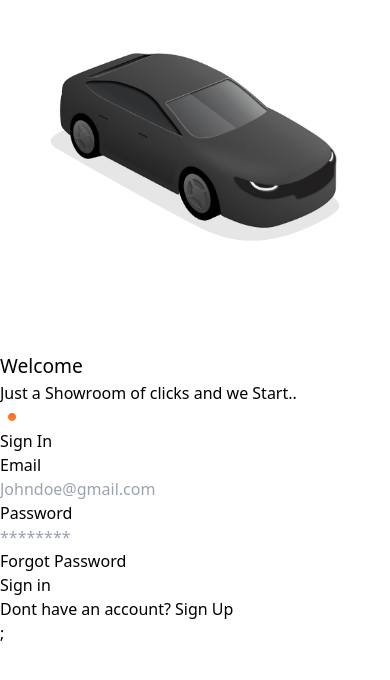
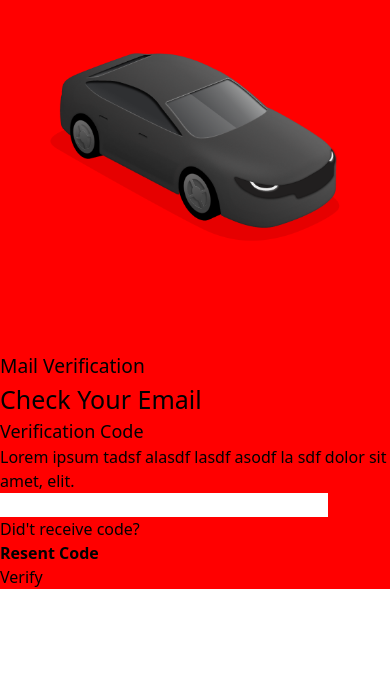
Before and after one commit to Talha-24/Car_Rental_Service, a React (Vite) app: page / in a window 390 px wide. Shown: the top 680 px of the page. Built offline with nearby package versions, Linux system fonts and the light colour scheme.

Commit message:
Email Verification Component is now Responsive with respect to percentage, using vmin in input,button,text components

```diff
--- a/src/App.jsx
+++ b/src/App.jsx
@@ -37,11 +37,13 @@ const [user,setUser]=useState(null);
   return (
 
     <div className="flex items-center justify-center bg-white">
+    <Verification/>
+
 
 
       {/* {!user ? <SignUp LoginHandler={LoginHandler}/> : ''}; */}
 
-      {user == "Admin" ? <Dashboard/> : (user == "User" ?  <Dashboard2/> : <SignUp LoginHandler={LoginHandler}/>)};
+      {/* {user == "Admin" ? <Dashboard/> : (user == "User" ?  <Dashboard2/> : <SignUp LoginHandler={LoginHandler}/>)}; */}
 
 
     </div>
--- a/src/assets/Components/Mail Verification/Re/Images/MailVerification.jsx
+++ b/src/assets/Components/Mail Verification/Re/Images/MailVerification.jsx
@@ -4,26 +4,26 @@ const MailVerification = () => {
     <div className="w-[100%] bg-[#FFFFFF] flex flex-col items-center justify-center h-[100vh] text-center px-[70px] mail">
         <form onSubmit={(e)=>[e.preventDefault()]}>
                 <div className="w-[100%] flex flex-col gap-[8px]">
-                    <h4 className="text-3xl text-black font-bold">Check Your Email</h4>
-                    <h5 className="text-2xl text-[#0c0a27f4] font-medium">Verification Code</h5>
-                    <p className="text-center w-[100%] py-[8px] text-black text-sm">Lorem ipsum tadsf alasdf lasdf asodf la sdf dolor sit amet, elit.</p>
+                    <h4 className="text-[5vmin] text-black font-bold">Check Your Email</h4>
+                    <h5 className="text-[3.5vmin] text-[#0c0a27f4] font-medium">Verification Code</h5>
+                    <p className="text-center w-[100%] py-[8px] text-black text-[2vmin]">Lorem ipsum tadsf alasdf lasdf asodf la sdf dolor sit amet, elit.</p>
 
                 </div>
-                <div className="w-[100%] flex flex-row gap-[5px] py-[40px] ">
-                   <input readOnly type="number" name="" id=""  className="w-[16.66667%] py-[8px] text-black text-center border-[1px] border-gray-500  rounded-lg"/>
-                   <input readOnly type="number" name="" id="" className="w-[16.66667%] py-[8px] text-black text-center border-[1px] border-gray-500  rounded-lg" />
-                   <input readOnly type="number" name="" id=""  className="w-[16.66667%] py-[8px] text-black text-center border-[1px] border-gray-500  rounded-lg"/>
-                   <input readOnly type="number" name="" id="" className="w-[16.66667%] py-[8px] text-black text-center border-[1px] border-gray-500  rounded-lg" />
-                   <input readOnly type="number" name="" id="" className="w-[16.66667%] py-[8px] text-black text-center border-[1px] border-gray-500  rounded-lg" />
-                   <input readOnly type="text" className="w-[16%] py-[8px] rounded-lg text-black border-[1px] border-gray-500" />
+                <div className="w-[100%] flex flex-row gap-[2vmin] py-[4vmin] ">
+                   <input readOnly type="number" name="" id=""  className="w-[12vmin] py-[2.5vmin] text-black text-center border-[1px] border-gray-500  rounded-lg"/>
+                   <input readOnly type="number" name="" id="" className="w-[12vmin] py-[2.5vmin] text-black text-center border-[1px] border-gray-500  rounded-lg" />
+                   <input readOnly type="number" name="" id=""  className="w-[12vmin] py-[2.5vmin] text-black text-center border-[1px] border-gray-500  rounded-lg"/>
+                   <input readOnly type="number" name="" id="" className="w-[12vmin] py-[2.5vmin] text-black text-center border-[1px] border-gray-500  rounded-lg" />
+                   <input readOnly type="number" name="" id="" className="w-[12vmin] py-[2.5vmin] text-black text-center border-[1px] border-gray-500  rounded-lg" />
+                   <input readOnly type="text" className="w-[12vmin] py-[2.5vmin] rounded-lg text-black border-[1px] border-gray-500" />
 
                 </div>
                 <div className="w-[100%]">
                     <div id="verify" className="pb-[20px]">
-                    <p className="w-[100%] text-black text-sm">Did&apos;t receive code?</p>
-                    <b className="text-[#FF5C1E] text-sm "><a href="">Resent Code</a></b>
+                    <p className="w-[100%] text-black text-[3vmin]">Did&apos;t receive code?</p>
+                    <b className="text-[#FF5C1E] text-[3vmin] "><a href="">Resent Code</a></b>
                     </div>
-                    <button className="w-[100%] rounded bg-[#FF5C1E] py-[5px] text-sm font-semibold text-white">Verify</button>
+                    <button className="w-[100%] rounded bg-[#FF5C1E] py-[1.5vmin] text-[3vmin] font-semibold text-white">Verify</button>
 
                 </div>
         </form>
--- a/src/assets/Components/Mail Verification/Re/Images/SectionThree.jsx
+++ b/src/assets/Components/Mail Verification/Re/Images/SectionThree.jsx
@@ -1,3 +1,5 @@
+
+
 
 const SectionThree = () => {
   return (
@@ -5,7 +7,7 @@ const SectionThree = () => {
         <div id="image">
             <img  className="object-cover w-[100%] h-[70vh] bg-[#FF6E1C]" src="src\assets\images\carone.png" alt="" />
         </div>
-            <big className="bg-[#FF6E1C] text-3xl font-semibold h-[30vh] w-[100%] text-center pb-[100px] text-white">Mail Verification</big>
+            <big className="bg-[#FF6E1C] text-[4vmin] font-semibold h-[30vh] w-[100%] text-center pb-[100px] text-white">Mail Verification</big>
     </div>
   )
 }
--- a/src/assets/Components/Mail Verification/Re/Images/Verification.jsx
+++ b/src/assets/Components/Mail Verification/Re/Images/Verification.jsx
@@ -1,10 +1,12 @@
+import Section from "../../../Common/Section"
 import MailVerification from "./MailVerification"
 import SectionThree from "./SectionThree"
-
 const Verification = () => {
   return (
     <div className="flex w-[100%] flex-row items-center justify-center verification ">
-        <SectionThree/>
+
+    <SectionThree/>
+
         <MailVerification/>
 
     </div>
```
